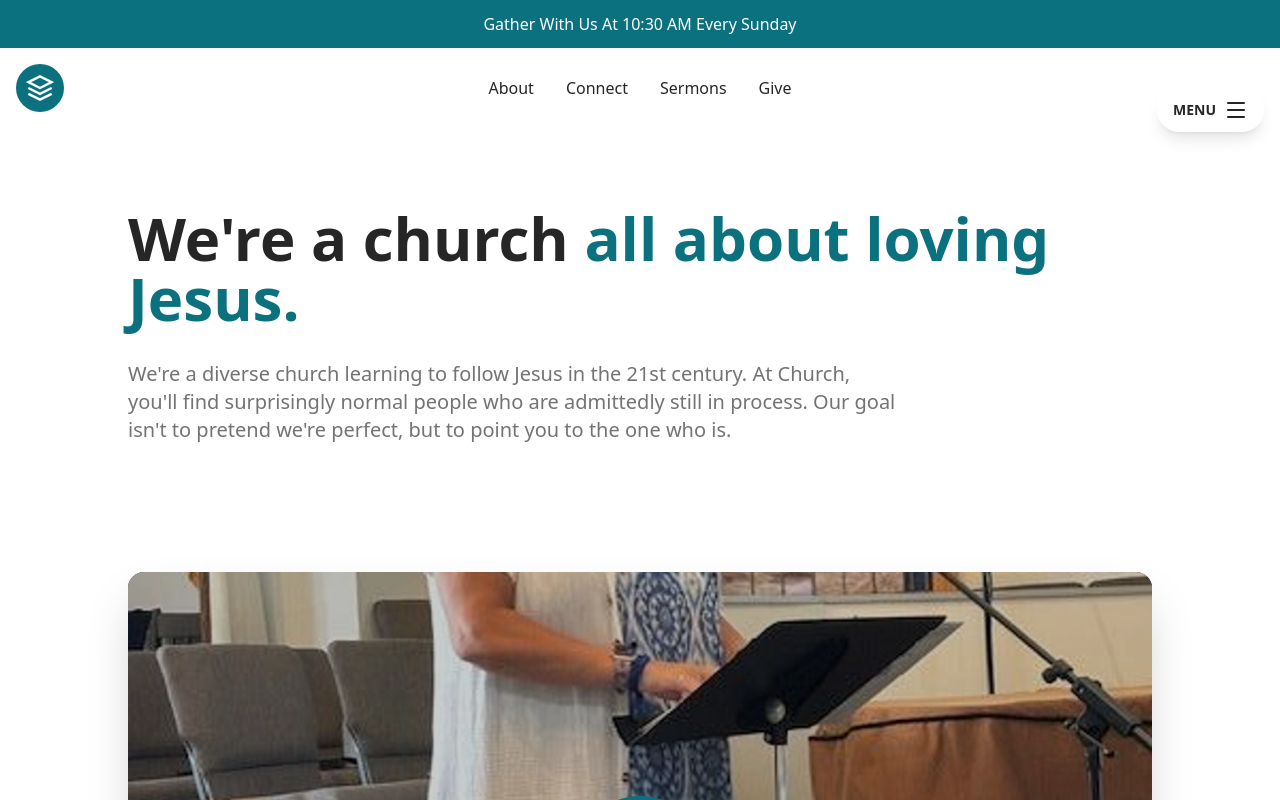
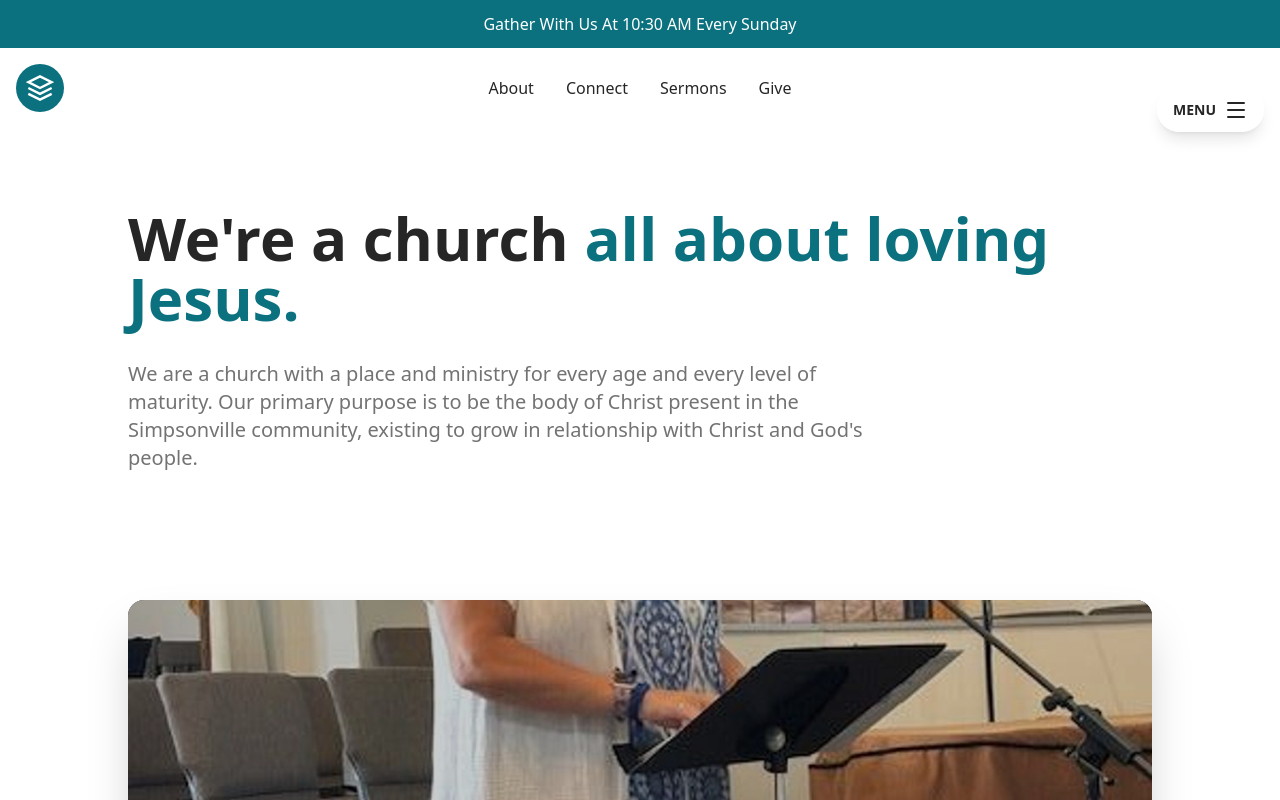
Before and after one commit to 30DaiStartup/HopewellUMC, a Next.js app: page /about in a window 1280 px wide. Shown: the top 800 px of the page. Built offline with nearby package versions, Linux system fonts and the light colour scheme.

Commit message:
Update about page copy to reflect church's mission and community focus

```diff
--- a/src/app/about/page.tsx
+++ b/src/app/about/page.tsx
@@ -20,9 +20,7 @@ export default function AboutPage() {
               <span className="text-[#0b717f]">all about loving Jesus.</span>
             </h1>
             <p className="text-lg md:text-xl text-muted-foreground max-w-3xl">
-              We're a diverse church learning to follow Jesus in the 21st century. At Church,
-              you'll find surprisingly normal people who are admittedly still in process. Our goal
-              isn't to pretend we're perfect, but to point you to the one who is.
+              We are a church with a place and ministry for every age and every level of maturity. Our primary purpose is to be the body of Christ present in the Simpsonville community, existing to grow in relationship with Christ and God's people.
             </p>
           </div>
         </section>
```
